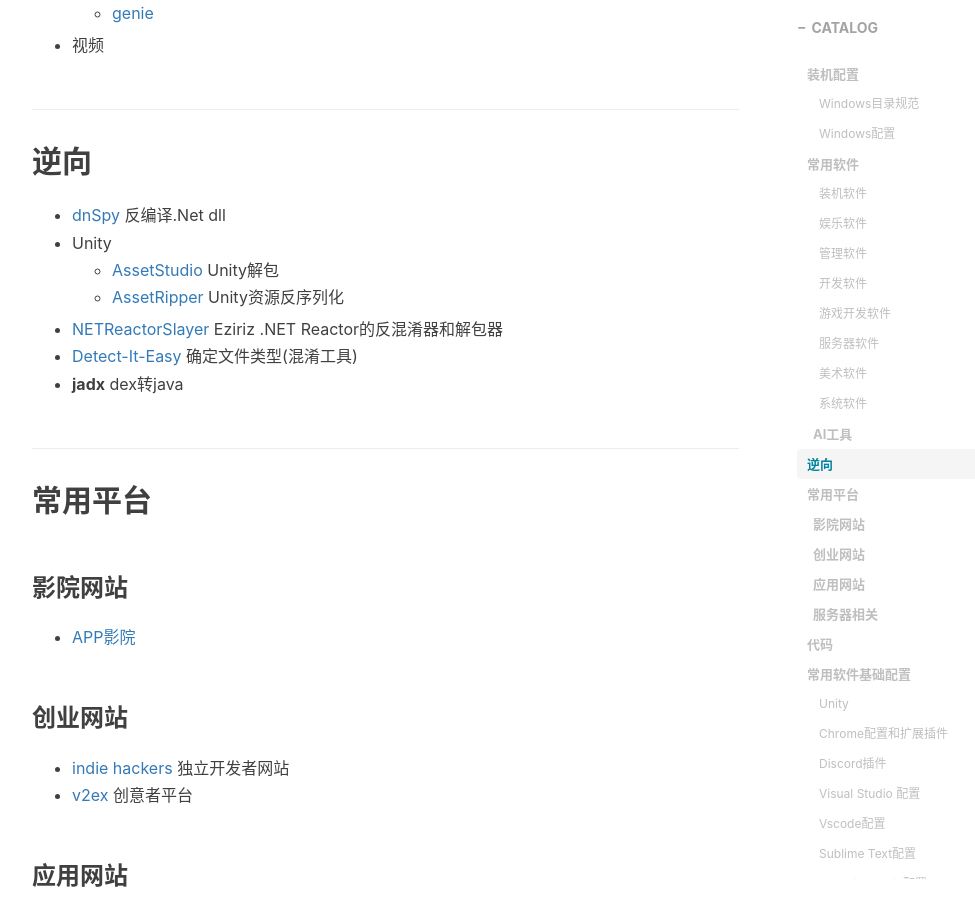
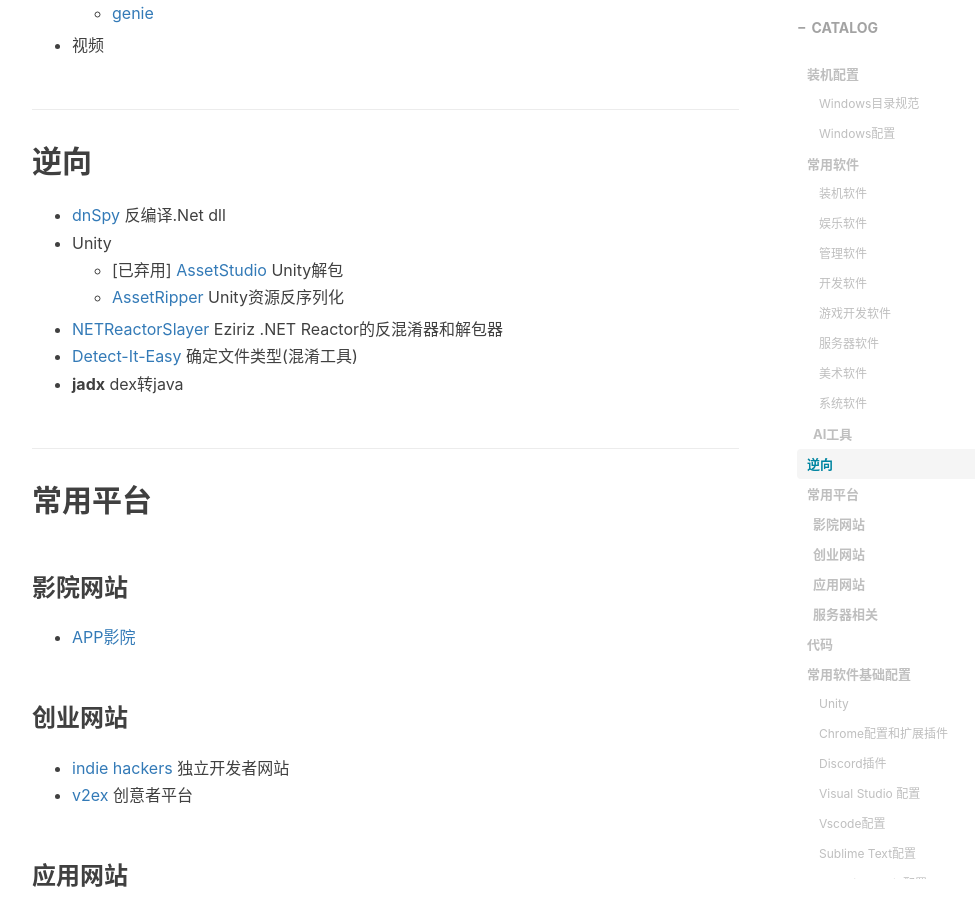
Before and after one commit to gumcstronger/gumcstronger.github.io, a Jekyll site: the page built from _posts/2022/2022-08-24-windows.md, in a window 1280 px wide and 900 px high, scrolled down 5558 px. Shown: the whole window, without its empty margins (233-1208 px from the left). Built offline with Jekyll 4.4.1, drawn with Linux system fonts in a browser that asks for light colours; comment, search, counter and statistics services are not loaded.

Commit message:
Update 2022-08-24-windows.md

```diff
--- a/_posts/2022/2022-08-24-windows.md
+++ b/_posts/2022/2022-08-24-windows.md
@@ -188,7 +188,7 @@
 
 * [dnSpy](https://github.com/dnSpy/dnSpy) 反编译.Net dll
 * Unity
-  * [AssetStudio](https://github.com/Perfare/AssetStudio) Unity解包
+  * [已弃用] [AssetStudio](https://github.com/Perfare/AssetStudio) Unity解包
   * [AssetRipper](https://github.com/AssetRipper/AssetRipper) Unity资源反序列化
 * [NETReactorSlayer](https://github.com/SychicBoy/NETReactorSlayer) Eziriz .NET Reactor的反混淆器和解包器
 * [Detect-It-Easy](https://github.com/horsicq/Detect-It-Easy) 确定文件类型(混淆工具)
```
